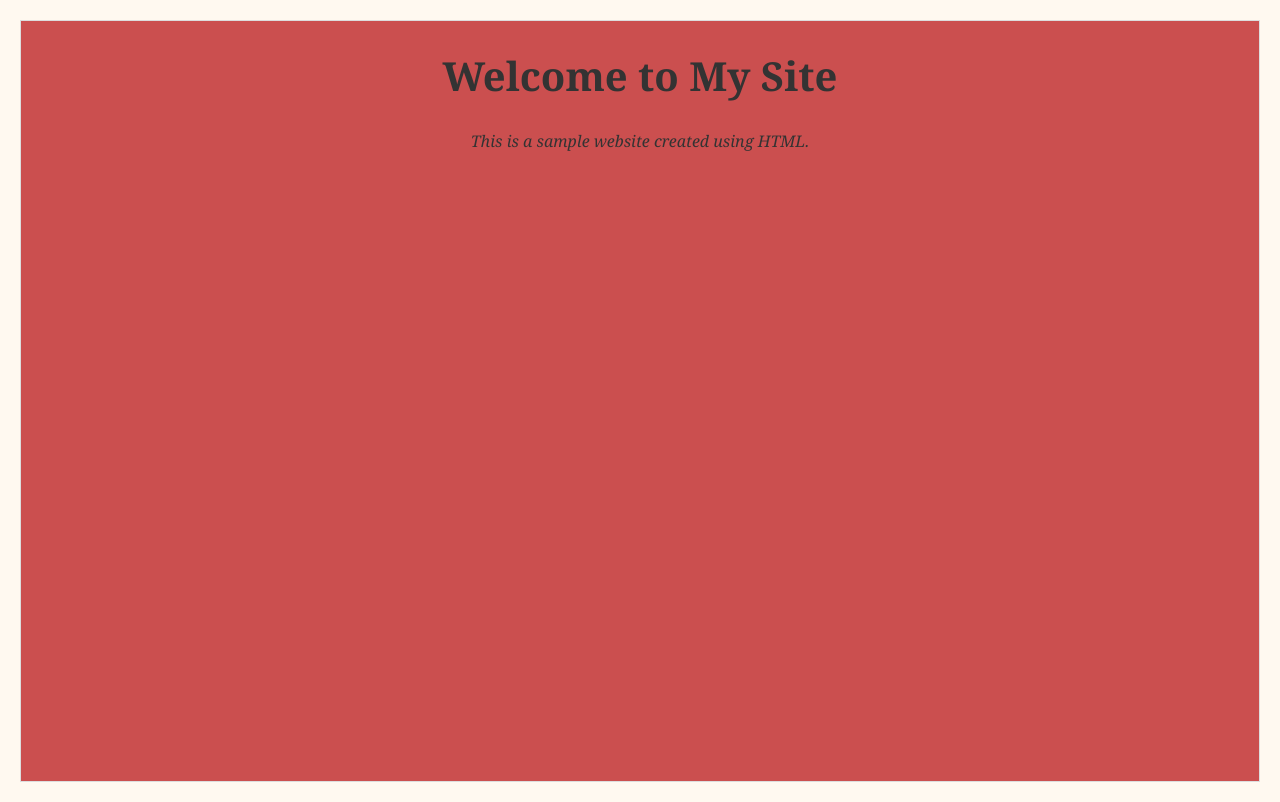
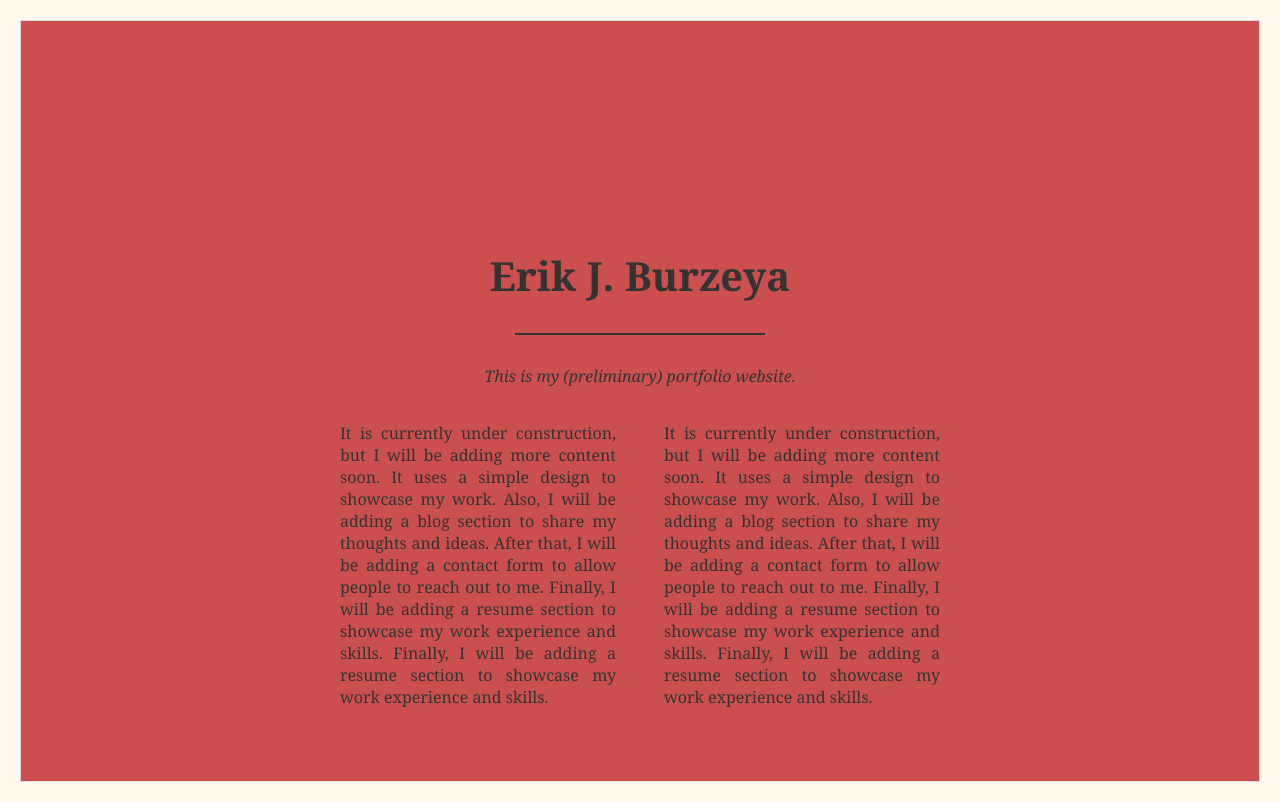
Before and after one commit to erik-burzeya/eb-folio, a plain HTML site: page index.html in a window 1280 px wide. Drawn offline with Linux system fonts and the light colour scheme.

Commit message:
add: text columns (html, css)

```diff
--- a/css/style.css
+++ b/css/style.css
@@ -8,20 +8,6 @@ body {
   padding: 20px;
 }
 
-/*Header-Styles*/
-h1 {
-  font-size: 2.5rem;
-  text-align: center;
-}
-
-h2 {
-  font-size: 1rem;
-    font-style: italic;
-    font-weight: normal;
-
-  text-align: center;
-}
-
 /*Main-Box*/
 .box {
   min-height: calc(100vh - 40px);
@@ -30,11 +16,38 @@ h2 {
   border: 1px solid #ddd;
 }
 
+/*Header-Styles*/
+h1 {
+  font-size: 2.5rem;
+  text-align: center;
 
+  padding-top: 200px;
+}
 
+h2 {
+  font-size: 1rem;
+  font-style: italic;
+  font-weight: normal;
 
+  text-align: center;
+}
 
+/*Dividing line*/
+hr {
+  border: 1px solid #333;
+  width: 20%;
+  margin: 30px auto;
+}
 
+.text-columns {
+  text-align: justify;
+  display: grid;
+  grid-template-columns: 1fr 1fr;
+  gap: 8%;
+
+  max-width: 600px;
+  margin: 35px auto;
+}
 
 
 
--- a/index.html
+++ b/index.html
@@ -2,7 +2,7 @@
 
 <html>
 <!--- --->
-  <!---HEADER START--->
+  <!---HEADER START (Stylesheet, browsertab-name and loading the design.--->
   <head>
     <meta charset="UTF-8">
     <title>Erik J. Burzeya</title>
@@ -15,8 +15,50 @@
 
     <!---BOX START--->
     <div class="box">
-      <h1>Welcome to My Site</h1>
-      <h2>This is a sample website created using HTML.</h2>
+      <h1>Erik J. Burzeya</h1>
+      <hr>
+      <h2>This is my (preliminary) portfolio website.</h2>
+
+      <!---TEXT-COLUMNS START--->
+      <div class="text-columns">
+
+        <!---COLUMN 1--->
+        <div class="c1">
+        It is currently under construction, but I will be adding more content soon.
+          It uses a simple design to showcase my work.
+          Also, I will be adding a blog section to share my thoughts and ideas.
+          After that, I will be adding a contact form to allow people to reach out to me.
+          Finally, I will be adding a resume section to showcase my work experience and skills.
+          Finally, I will be adding a resume section to showcase my work experience and skills.
+        </div>
+
+        <!---COLUMN 2--->
+        <div class="c2">
+          It is currently under construction, but I will be adding more content soon.
+          It uses a simple design to showcase my work.
+          Also, I will be adding a blog section to share my thoughts and ideas.
+          After that, I will be adding a contact form to allow people to reach out to me.
+          Finally, I will be adding a resume section to showcase my work experience and skills.
+          Finally, I will be adding a resume section to showcase my work experience and skills.
+        </div>
+      </div>
+      <!---TEXT-COLUMNS END--->
+
+      <!---PROJECTS START--->
+      <div class="projects">
+
+
+      </div>
+      <!---PROJECTS END--->
+
+
+      <!---CONTACT START--->
+      <div class="contact">
+
+
+      </div>
+      <!---CONTACT END--->
+
     </div>
     <!---BOX END--->
 
```
